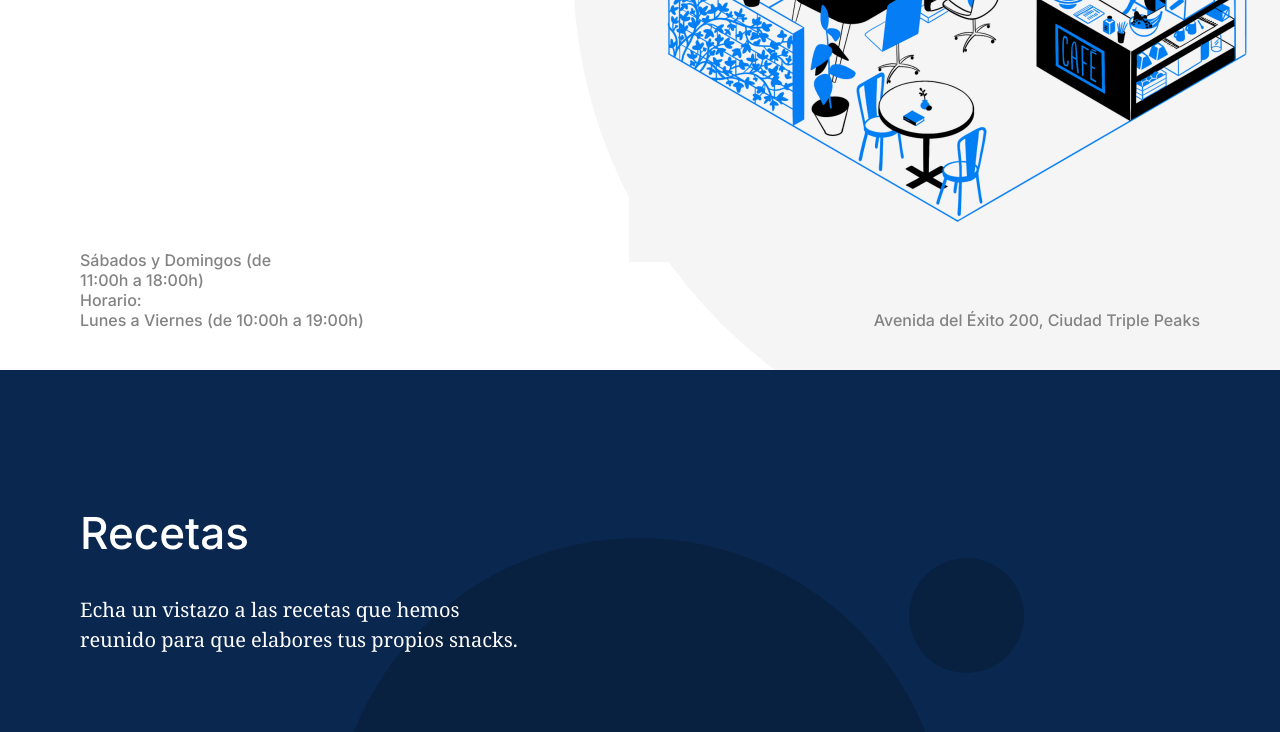
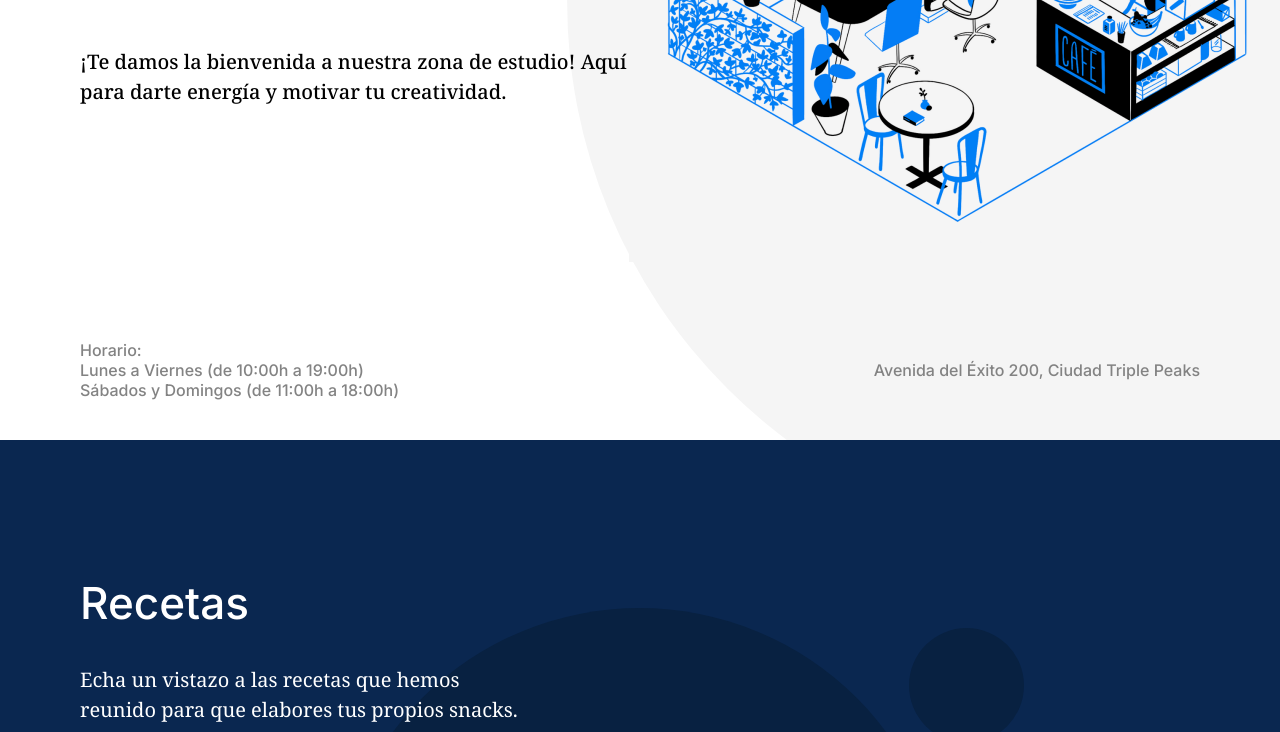
Before and after one commit to Amairani23/web_project_coffeeshop, a plain HTML site: page index.html in a window 1280 px wide. Shown: the part 430-1162 px from the top of the page. Drawn offline with Linux system fonts and the light colour scheme; grey boxes are pictures that could not be loaded.

Commit message:
Agrega contenido adicional en HTML y CSS

```diff
--- a/index.html
+++ b/index.html
@@ -59,15 +59,19 @@
           class="header__image"
         />
         <div class="header__footer">
-          <p class="header__paragraph">Horario:</p>
-          <p class="header__paragraph">Lunes a Viernes (de 10:00h a 19:00h)</p>
+          <div>
+            <p class="header__paragraph">Horario:</p>
+            <p class="header__paragraph">
+              Lunes a Viernes (de 10:00h a 19:00h)
+            </p>
+            <p class="header__paragraph">
+              Sábados y Domingos (de 11:00h a 18:00h)
+            </p>
+          </div>
           <p class="header__paragraph">
-            Sábados y Domingos (de 11:00h a 18:00h)
+            Avenida del Éxito 200, Ciudad Triple Peaks
           </p>
         </div>
-        <p class="header__paragraph">
-          Avenida del Éxito 200, Ciudad Triple Peaks
-        </p>
       </header>
       <main class="content">
         <section class="recipes" id="recipes">
--- a/styles/style.css
+++ b/styles/style.css
@@ -19,26 +19,24 @@
   background-position: center;
   background-size: cover;
   position: relative;
+  display: flex;
+  flex-direction: column;
+  padding: 30px 80px 40px;
 }
 
 .nav {
   display: flex;
   justify-content: space-between;
-  position: relative;
 }
 
 .nav__logo {
   width: 105px;
   height: 39px;
-  position: absolute;
-  top: 30px;
-  left: 30px;
+  position: relative;
+  left: -50px;
 }
 
 .nav__links {
-  position: absolute;
-  top: 30px;
-  right: 80px;
   display: flex;
   column-gap: 20px;
   list-style-type: none;
@@ -56,7 +54,6 @@
   letter-spacing: 1px;
   max-width: 789px;
   margin-top: 183px;
-  margin-left: 80px;
 }
 
 .header__span-accent {
@@ -72,7 +69,6 @@
   line-height: 30px;
   max-width: 683px;
   margin-top: 28px;
-  margin-left: 80px;
 }
 
 .header__image {
@@ -84,9 +80,9 @@
 }
 
 .header__footer {
-  position: absolute;
-  bottom: 40px;
-  left: 80px;
+  display: flex;
+  justify-content: space-between;
+  align-items: center;
   margin-top: auto;
 }
 
@@ -96,12 +92,6 @@
   line-height: 20px;
   color: #838383;
   margin: 0;
-}
-
-.header__paragraph:last-of-type {
-  position: absolute;
-  bottom: 40px;
-  right: 80px;
 }
 
 .recipes {
```
